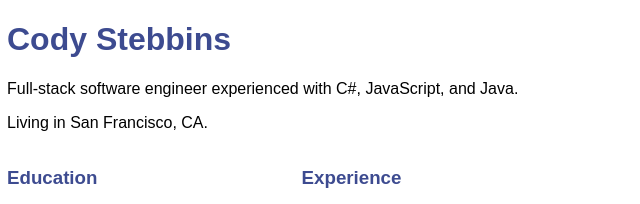
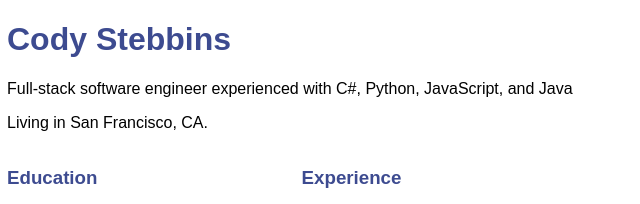
Before and after one commit to emmajsadams/personal-website, a plain HTML site: page index.html in a window 1280 px wide. Shown: the top 204 px of the page, 48-688 px from the left. Drawn offline with nearby package versions, Linux system fonts and the light colour scheme.

Commit message:
Update headline

```diff
--- a/index.html
+++ b/index.html
@@ -9,7 +9,7 @@
 </head>
 <body class="container">
 <h1>Cody Stebbins</h1>
-<p>Full-stack software engineer experienced with C#, JavaScript, and Java.</p>
+<p>Full-stack software engineer experienced with C#, Python, JavaScript, and Java</p>
 <p>Living in San Francisco, CA.</p>
 <main id="grid">
   <section>
```
